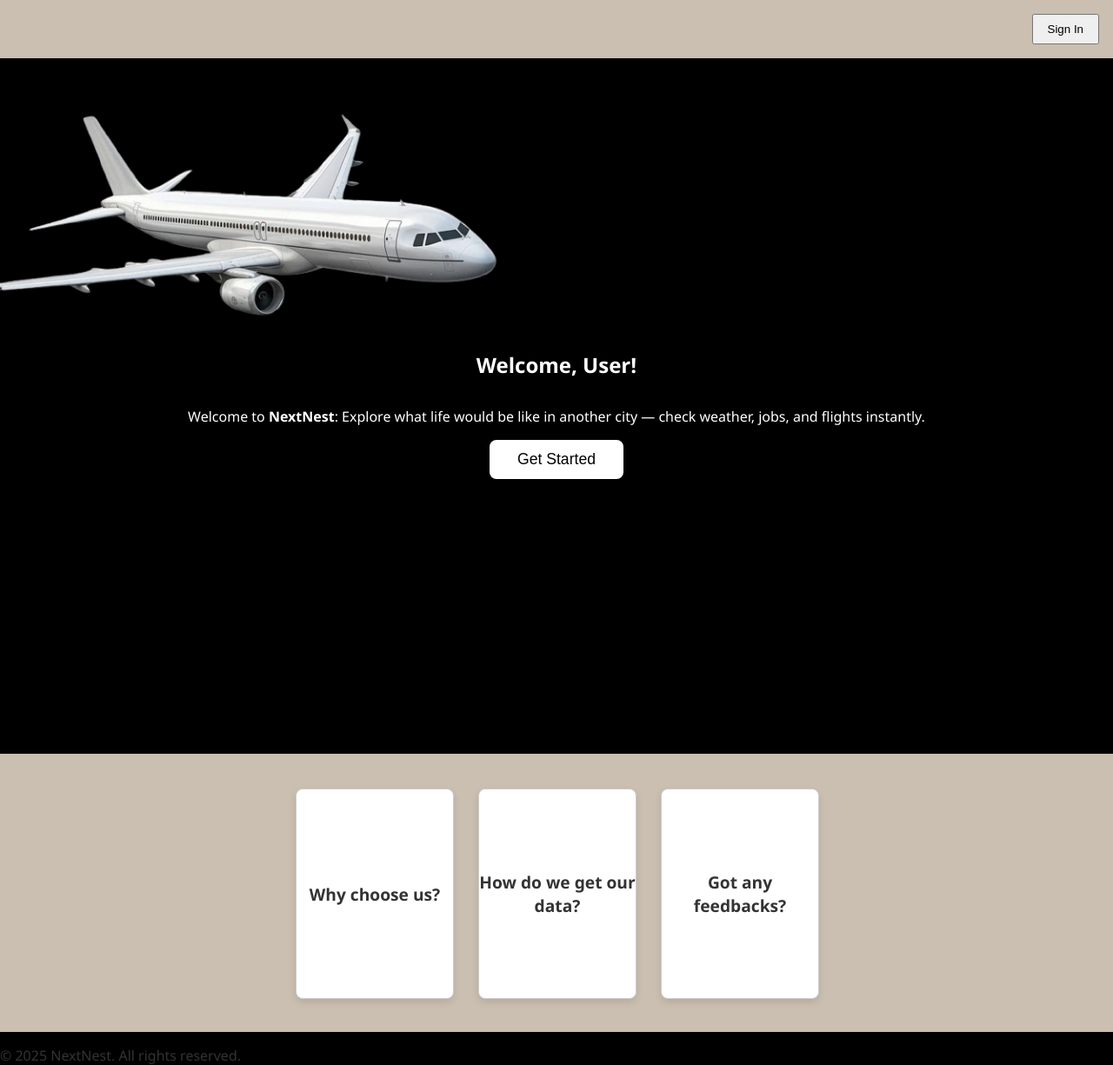
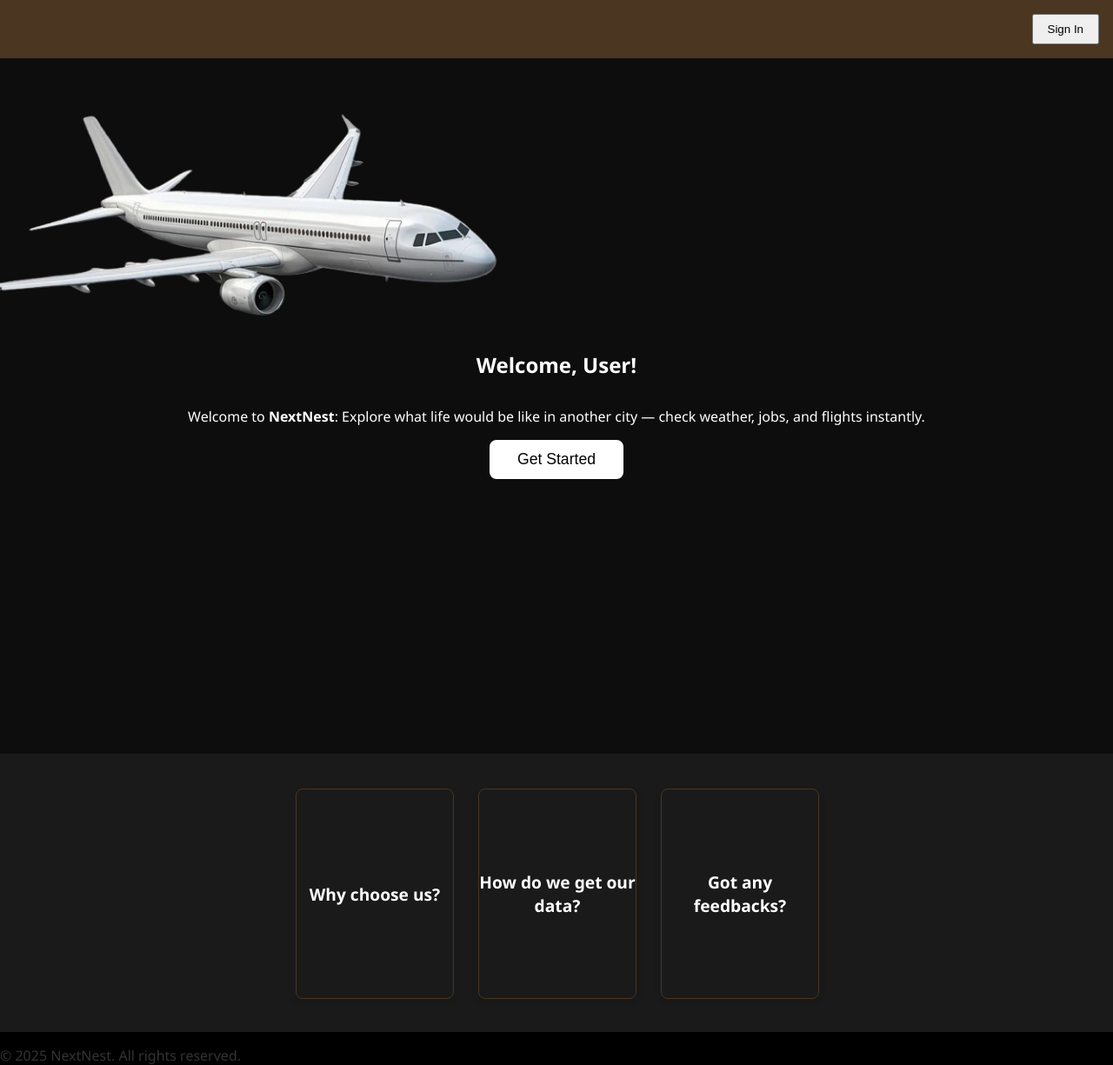
Before and after one commit to adamabdul-hakim/NextNest, a React (Vite) app in the folder frontend/: page / in a window 1280 px wide. Shown: the whole page at 87% size. Built offline with nearby package versions, Linux system fonts and the light colour scheme; no server answers.

Commit message:
Changed colors for the homepage

```diff
--- a/frontend/src/styles/home.css
+++ b/frontend/src/styles/home.css
@@ -10,7 +10,7 @@ body {
   position: relative;
   overflow: hidden;
   height: 100vh;
-  background-color: #000;
+  background-color: #0d0d0d;
   color: #fff;
   display: flex;
   flex-direction: column;
@@ -70,7 +70,7 @@ body {
   justify-content: center;
   gap: 30px;
   padding: 40px 20px;
-  background-color: #cabfb0;
+  background-color: #1a1a1a;
   flex-wrap: wrap;
 }
 
@@ -100,14 +100,15 @@ body {
   width: 100%;
   height: 100%;
   backface-visibility: hidden;
-  border: 1px solid #ccc;
+  border: 1px solid #4b3621;
+  color: #ffffff;
   border-radius: 8px;
   display: flex;
   align-items: center;
   justify-content: center;
   font-weight: bold;
   font-size: 1.2rem;
-  background: white;
+  background: #1a1a1a;
   box-shadow: 0 4px 8px rgba(0, 0, 0, 0.1);
 }
 
@@ -117,5 +118,5 @@ body {
 }
 
 .navbar {
-  background-color: #cabfb0;
+  background-color: #4b3621;
 }
```
